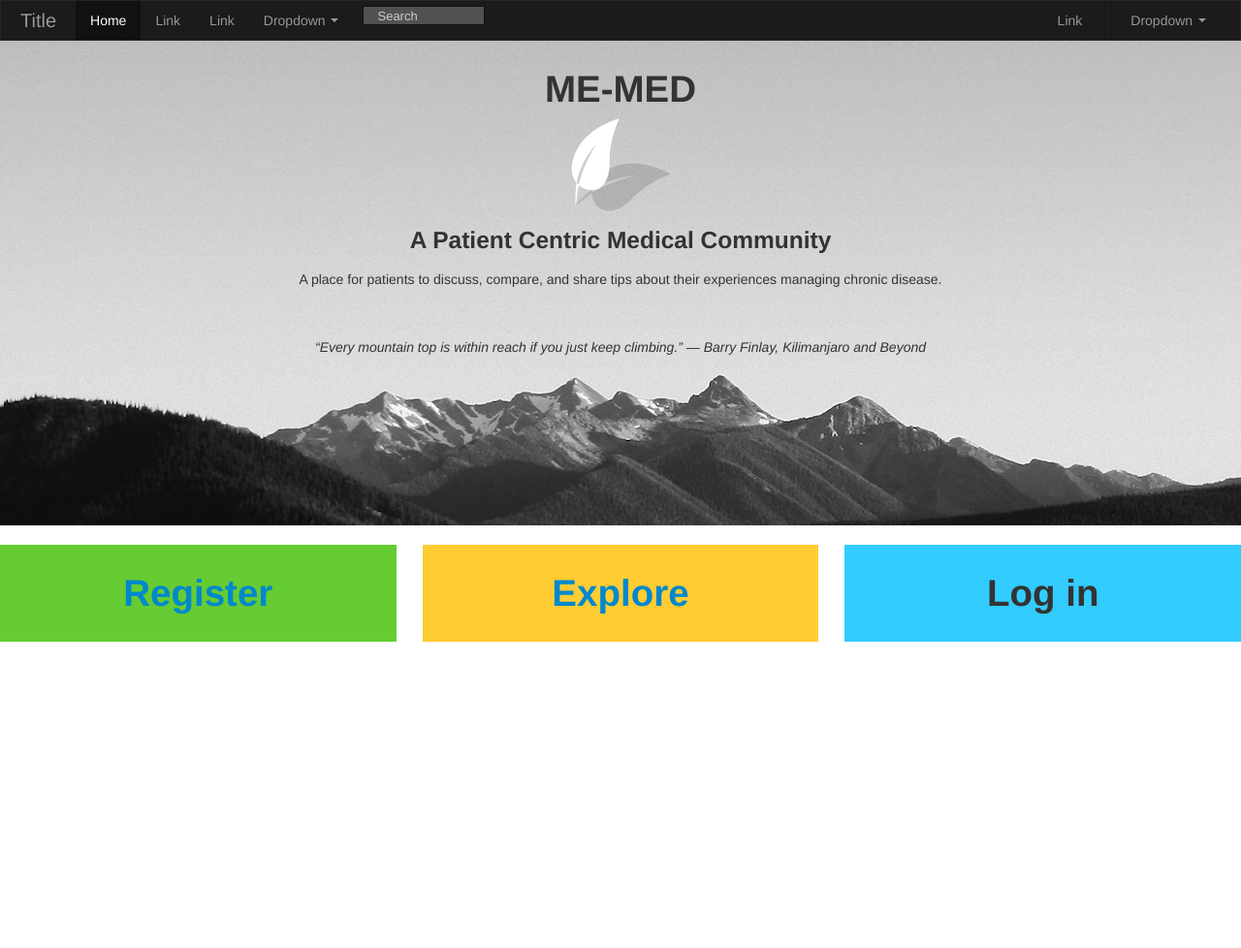
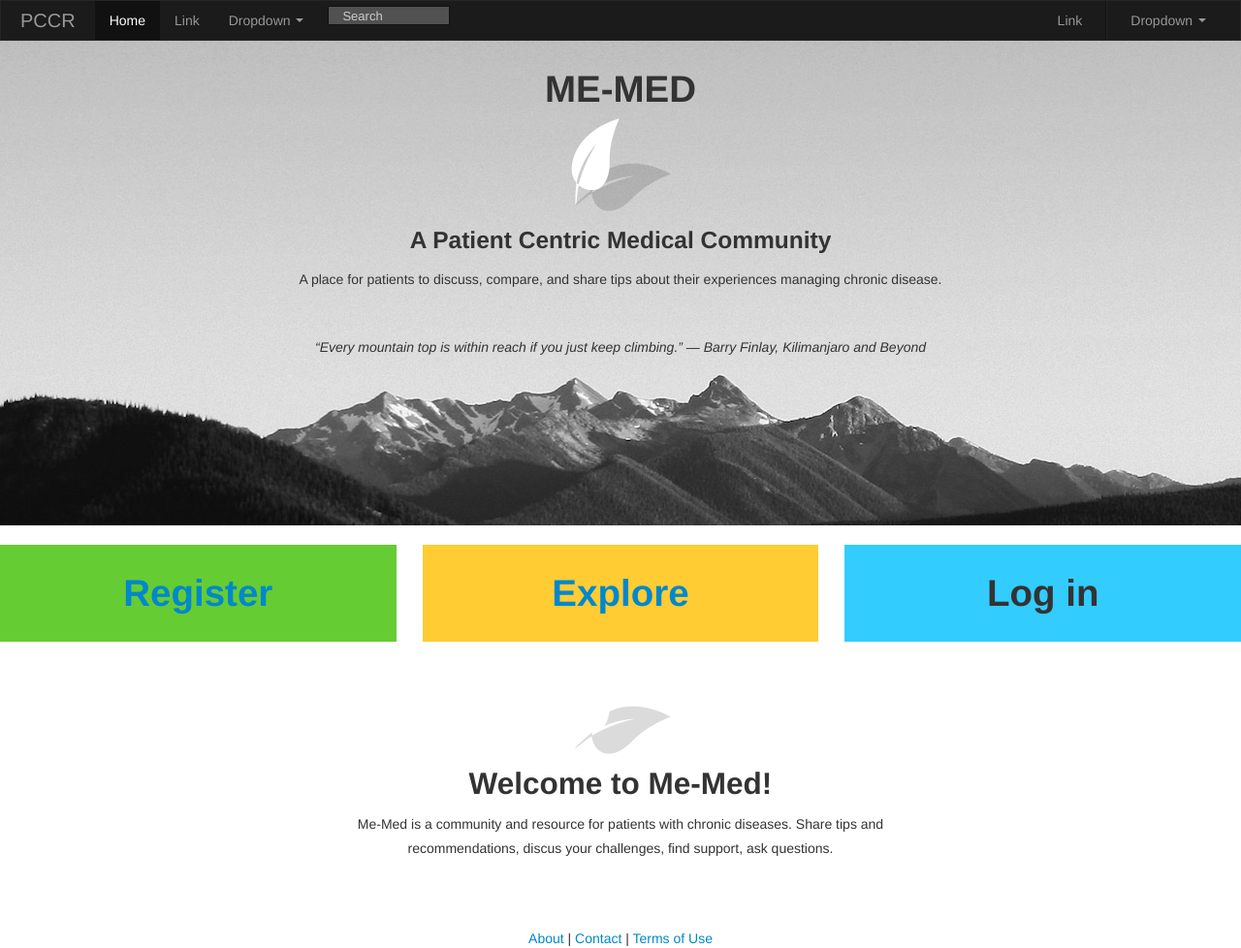
Before and after one commit to namelessnerd/pccr, a Django app: template me_med/me_med/templates/forum_home.html in a window 1280 px wide. Shown: the whole page at 97% size. Before the commit the page ends 662 px from the top, so only its background shows below. Run offline with Django 3.2, Linux system fonts and the light colour scheme; the template is opened without the code that fills it: most values are stand-ins (such as "Sample title", 1, 10 or a date in 2020); some libraries are stand-ins or nearby versions.

Commit message:
CSSing
Converted to external CSS

```diff
--- a/me_med/me_med/appy/static/css/me_med.css
+++ b/me_med/me_med/appy/static/css/me_med.css
@@ -1,4 +1,6 @@
 .splash{
+	position: relative;
+	top: -20px;
 	height: 500px;
 	background:url('/static/img/mountain.jpg');
 	min-width: 100%;
--- a/me_med/me_med/templates/forum_home.html
+++ b/me_med/me_med/templates/forum_home.html
@@ -1,9 +1,7 @@
 {% extends 'includes/page_header.html' %}
-
 {% block forum_content %}
-
 <div class="container row-fluid">
-			<div class="span12" style="position: relative; top: -20px; height: 500px; min-width: 100%; background:url('/static/img/mountain.jpg'); text-align: center;">
+			<div class="splash span12">
 				<br>
 				<h1>ME-MED</h1>
 				<img src='/static/img/leaf.png'></img>
@@ -14,30 +12,28 @@
 			</div>
 		</div>
 		<div class="container row-fluid">
-			<div class="span4" style="position: relative; height: 100px; background:#66CC33; text-align: center;">
+			<div class="span4 front_button" id="fb1">
 				<br>
 				<a href="/register"><h1>Register</h1></a>
 			</div>
-			<div class="span4" style="position: relative; height: 100px; background:#FFCC33; text-align: center;">
+			<div class="span4 front_button" id="fb2">
 				<br>
 				<a href="/explore"><h1>Explore</h1></a>
 			</div>
-			<div class="span4" style="position: relative; height: 100px; background:#33CCFF; text-align: center;">
+			<div class="span4 front_button" id="fb3">
 				<br>
 				<h1>Log in</h1>
 			</div>
 		</div>
-		<!-- <div class="container row-fluid" style="height:16px;">
-			<div class="span4"></div>
-			<div class="span4" style="background:66CC66;"></div>
-			<div class="span4"></div>
-		</div> -->
-<!-- 		<div class="container row-fluid" style="background:#FFCC33; height:400px; border:#FFCC33; solid 10px">
-			<div class="span1"></div>
-			<div class="span4" style="position:relative; top:25px; background:#B0B0B0; border-radius: 5px; height: 100px;;">
-				<h2 style="position: relative; left:15px;">Epilepsy</h2>
-			</div>
-			<div class="span2"></div>
-		</div> -->
+		<div class="container row-fluid">
+			<div class="span3"></div>
+				<div class="span6" id="intro_body">
+					<img src='/static/img/leaf.png'></img>
+					<h2>Welcome to Me-Med!</h2>
+					<p>Me-Med is a community and resource for patients with chronic diseases. Share tips and recommendations, discus your challenges, find support, ask questions.</p>
+				</div>
+			<div class="span3"></div>
+		</div>
+		<br><br><br><br>
 
 	{% endblock %}
--- a/me_med/me_med/templates/includes/nav_bar_login.html
+++ b/me_med/me_med/templates/includes/nav_bar_login.html
@@ -1,4 +1,4 @@
-<div class="navbar navbar-inverse " style="">
+<div class="navbar navbar-inverse ">
     <div class="navbar-inner">
         <div class="container">
             <a class="btn btn-navbar" data-toggle="collapse" data-target=".navbar-responsive-collapse">
@@ -6,11 +6,10 @@
                 <span class="icon-bar"></span>
                 <span class="icon-bar"></span>
             </a>
-                  <a class="brand" href="#">Title</a>
+            <a class="brand" href="#">PCCR</a>
             <div class="nav-collapse collapse navbar-responsive-collapse">
                 <ul class="nav">
                     <li class="active"><a href="#">Home</a></li>
-                      <li><a href="#">Link</a></li>
                     <li><a href="#">Link</a></li>
                     <li class="dropdown">
                         <a href="#" class="dropdown-toggle" data-toggle="dropdown">Dropdown <b class="caret"></b></a>
@@ -42,7 +41,7 @@
                         </ul>
                     </li>
                 </ul>
-                  </div><!-- /.nav-collapse -->
             </div>
-              </div><!-- /navbar-inner -->
         </div>
+    </div>
+</div>
--- a/me_med/me_med/templates/includes/page_header.html
+++ b/me_med/me_med/templates/includes/page_header.html
@@ -1,26 +1,17 @@
 <html>
 	<head>
-			<title> {{ title }} </title>
-			<link rel="stylesheet" href="/static/css/bootstrap.css">
-			<script src="http://code.jquery.com/jquery-1.9.1.min.js"></script>
-
-			<script language="javascript">
-
-					$(document).ready(function(){
-						alert('Hello! Doc is loaded');
-
-					});
-
-			</script>
-
+		<title> {{ title }} </title>
+		<link rel="stylesheet" href="/static/css/bootstrap.css">
+		<link rel="stylesheet" href='/static/css/me_med.css'>
+		<script src="http://code.jquery.com/jquery-1.9.1.min.js"></script>
 	</head>
-
-
 	<body>
 		{% include 'includes/nav_bar_login.html' %}
-
 		{% block forum_content %} {% endblock %}
-
-
 	</body>
+	<footer>
+		<a href="/about">About</a> |
+		<a href="/contact">Contact</a> |
+		<a href="/terms">Terms of Use</a>
+	</footer>
 </html>
--- a/me_med/me_med/templates/skeleton_template.html
+++ b/me_med/me_med/templates/skeleton_template.html
@@ -10,6 +10,6 @@
 	<footer>
 		<a href="/about">About</a> |
 		<a href="/contact">Contact</a> |
-		<a href="/terms">Terms of Use</a
+		<a href="/terms">Terms of Use</a>
 	</footer>
 </html>
```
Lines whose indentation alone changed are shown as unchanged.
